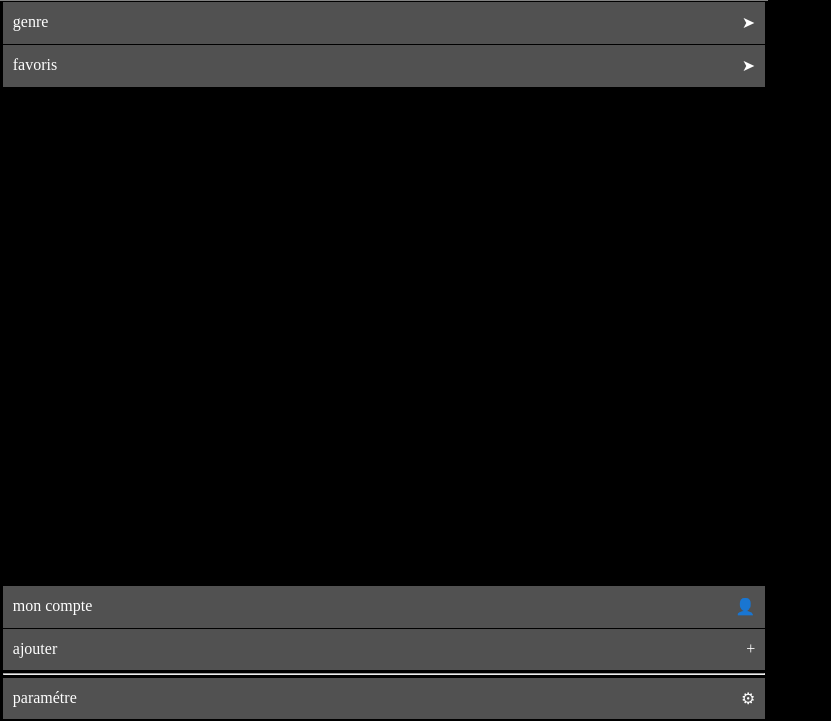
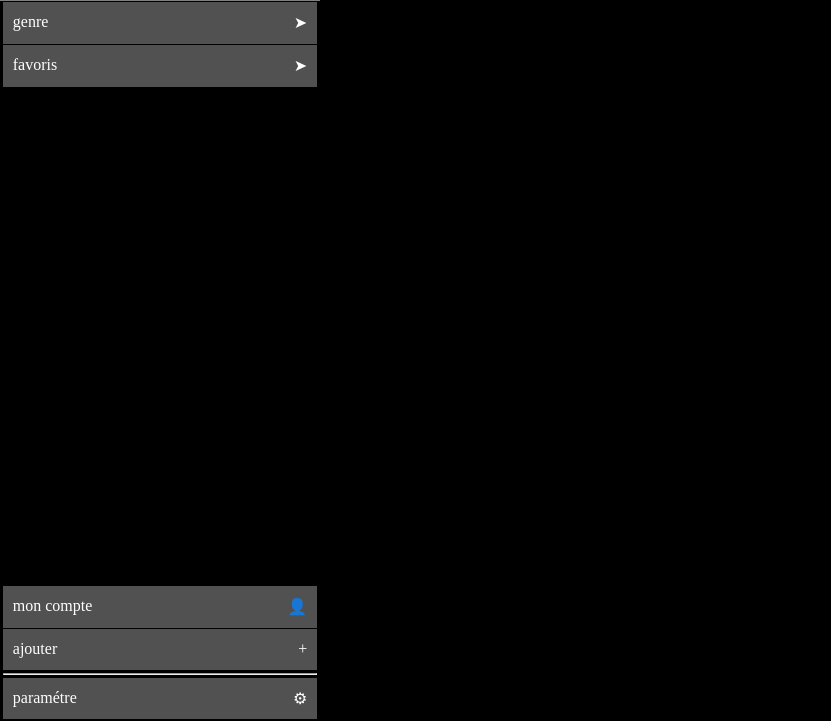
Before and after one commit to carmut/anime-web-liste, a Symfony app: template templates/base.html.twig in a window 1280 px wide. Shown: the part 90-811 px from the top of the page, without its empty margins (0-831 px from the left). Run offline with Twig, Linux system fonts and the light colour scheme; the template is opened without the code that fills it, so the values that code supplies are empty; some libraries are stand-ins or nearby versions.

Commit message:
side menu size w

```diff
--- a/public/css/side-menu.css
+++ b/public/css/side-menu.css
@@ -1,7 +1,7 @@
 /* style global side-menu */
 #side-menu{
     background: black;
-    width: 60vw;
+    width: 25vw;
     height: 90vh;
     border-top: 1px grey solid;
     display: flex;
```
